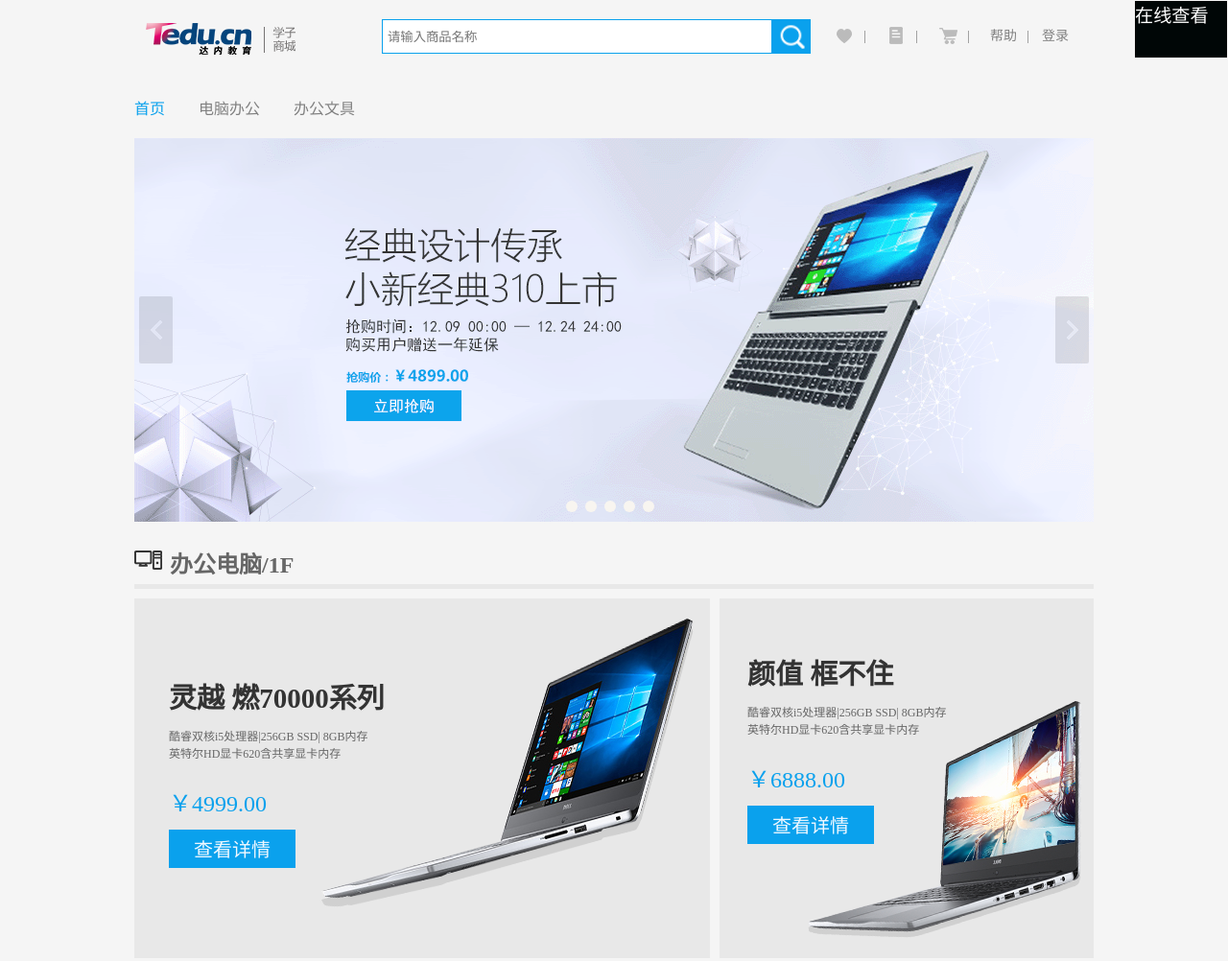
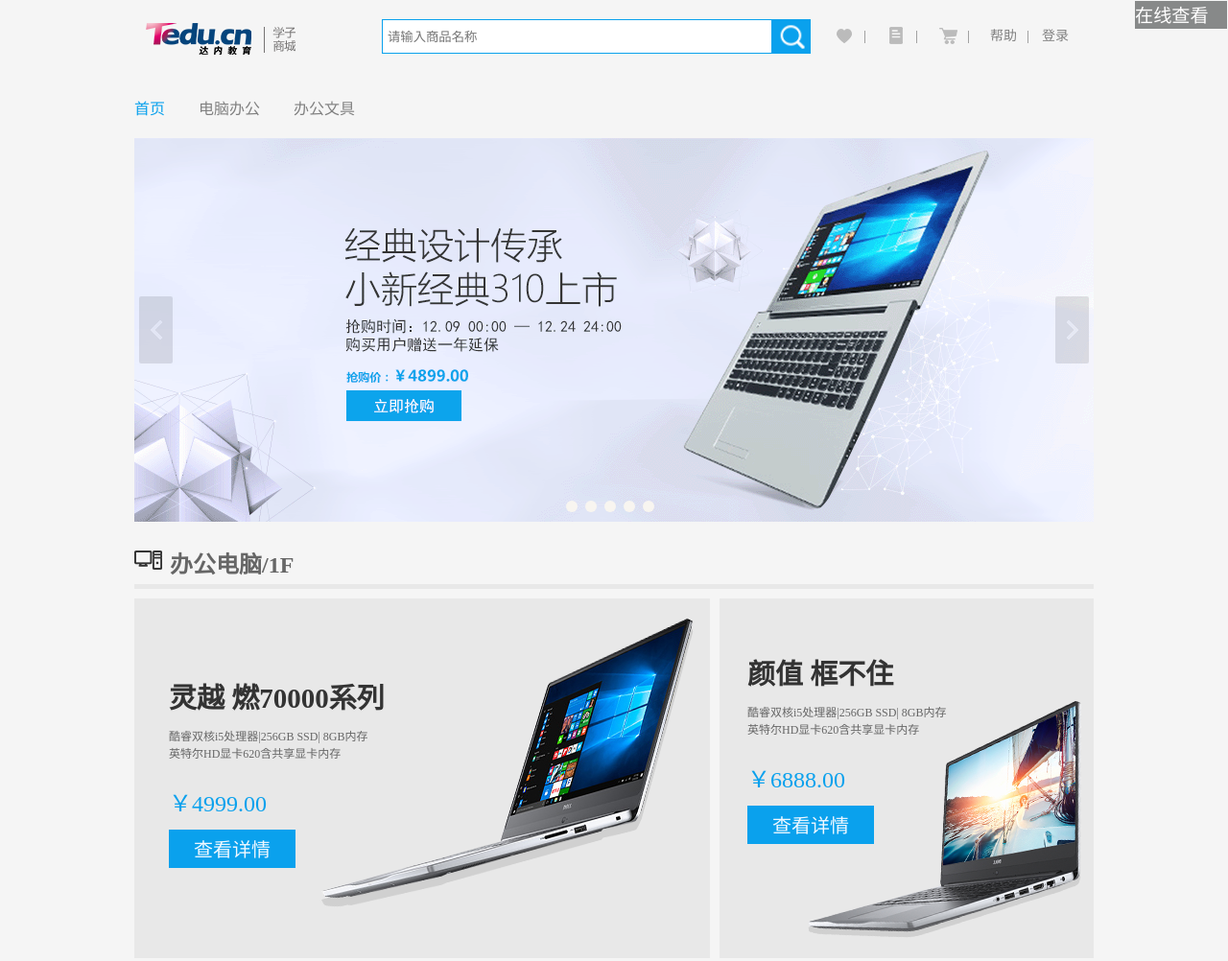
Before and after one commit to xx025/web-learning, a plain HTML site: page day-2021-03-05/学子商城/index.html in a window 1280 px wide. Shown: the whole page at 96% size. Drawn offline with Linux system fonts and the light colour scheme.

Commit message:
Update index.html

```diff
--- a/day-2021-03-05/学子商城/index.html
+++ b/day-2021-03-05/学子商城/index.html
@@ -125,8 +125,8 @@
 
     <div style="position: fixed;
         width: 96px;
-        height: 59px;
-        background-color: #000606;;
+        height: 29px;
+        background-color: #00060672;;
         top: 1px;
         right: 1px;
         font-size: larger;
```
